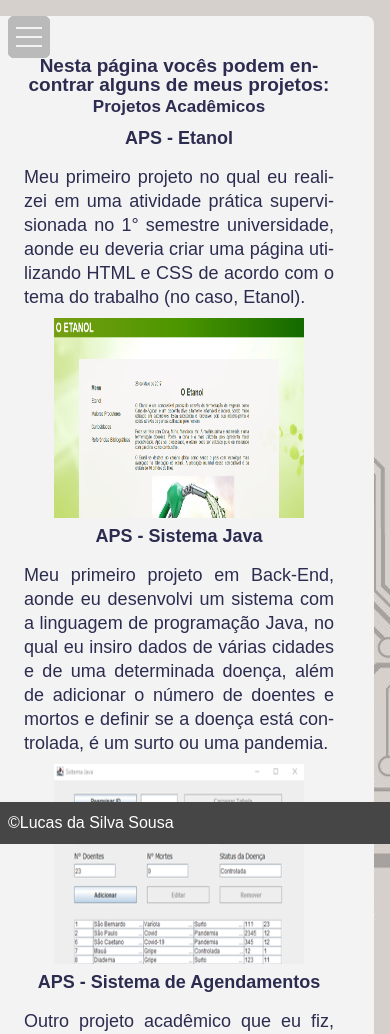
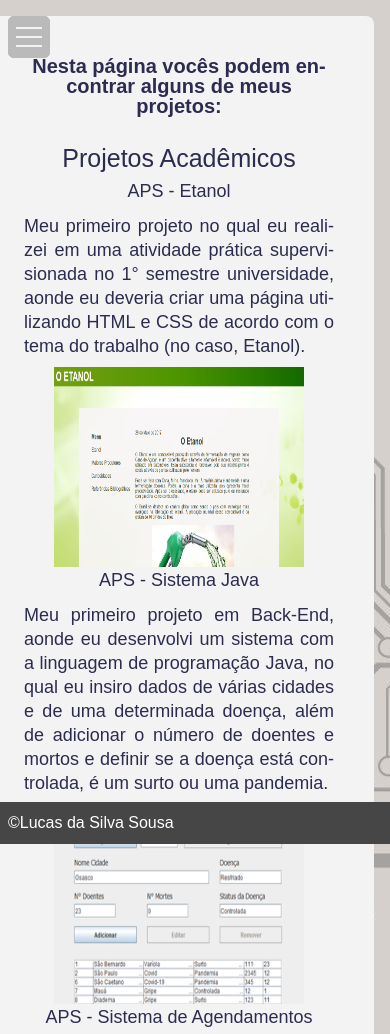
Before and after one commit to Lucassilva2311/Portfolio, a plain HTML site: page portfolio.html in a window 390 px wide. Shown: the top 1034 px of the page. Drawn offline with Linux system fonts and the light colour scheme.

Commit message:
Melhorias no visual responsivo

```diff
--- a/css/responsivo.css
+++ b/css/responsivo.css
@@ -6,19 +6,22 @@
         hyphens: auto;
     }
 
-    h1 {
-        font-size: 20px;
+    h1, h3, h4{
+        font-weight: normal;
         line-height: 1.5em;
     }
 
+    h1 {
+        font-size: 20px;
+    }
+
     h2 {
-        font-size: 19px;
+        font-size: 20px;
         line-height: 1em;
     }
 
     h3 {
-        font-size: 17px;
-        line-height: 1.5em;
+        font-size: 25px;
     }
 
     .mostrar-menu-responsivo {
--- a/portfolio.html
+++ b/portfolio.html
@@ -30,7 +30,7 @@
   <div class="portfolio">
 
     <div class="texto-lateral">
-      <h2>Nesta página vocês podem encontrar alguns de meus projetos:</h2>
+      <h2>Nesta página vocês podem encontrar alguns de meus projetos:</h2> <br>
       <h3 id="universidade"> Projetos Acadêmicos</h3>
       <h4 id="aps-etanol">APS - Etanol</h4>
       <div class="projeto-item">
@@ -53,13 +53,13 @@
         <img class="imagem-portfolio" src="./imagens/health-app.png" alt="Health-App">
       </div>
       <h3 id="pessoal">Projetos Pessoais</h3>
-      <h4 id="pessoal-salao">Salão da Te</h4>
+      <h4>Salão da Te</h4>
       <div class="projeto-item">
         <p>Projeto de um site de salão que eu fiz para praticar, contendo 2 páginas, uma mostrando informações como
           endereço, horários, portfólio, etc. Enquanto outra contém uma área para agendar horários.</p>
         <img class="imagem-portfolio" src="./imagens/salão da te.png" alt="Salão da Te">
       </div>
-      <h4 id="pessoal-moedas">Conversor de Moedas</h4>
+      <h4>Conversor de Moedas</h4>
       <div class="projeto-item">
         <p>Projeto de um sistema conversor de moedas que eu fiz para praticar JavaScript, o usuário digita o valor em reais e o sistema converte para moedas como Dólar, Euro, etc.</p>
         <img class="imagem-portfolio" src="./imagens/converter moedas.PNG" alt="Converter Moedas">
```
